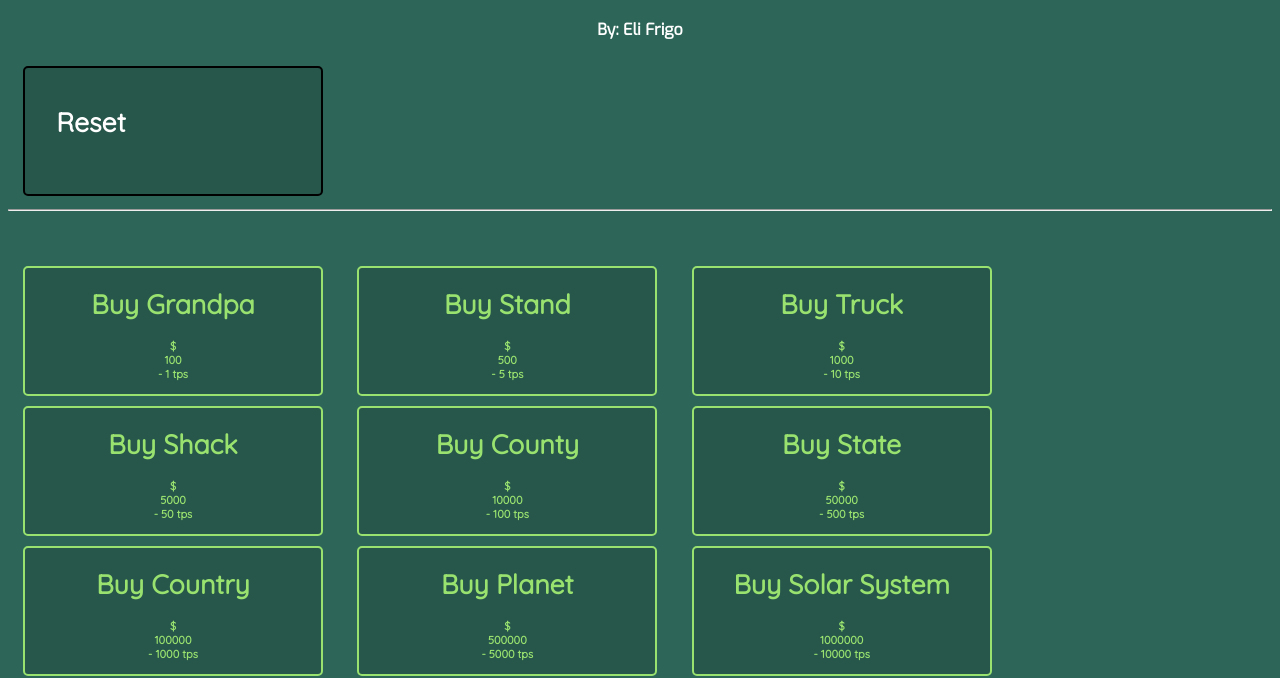
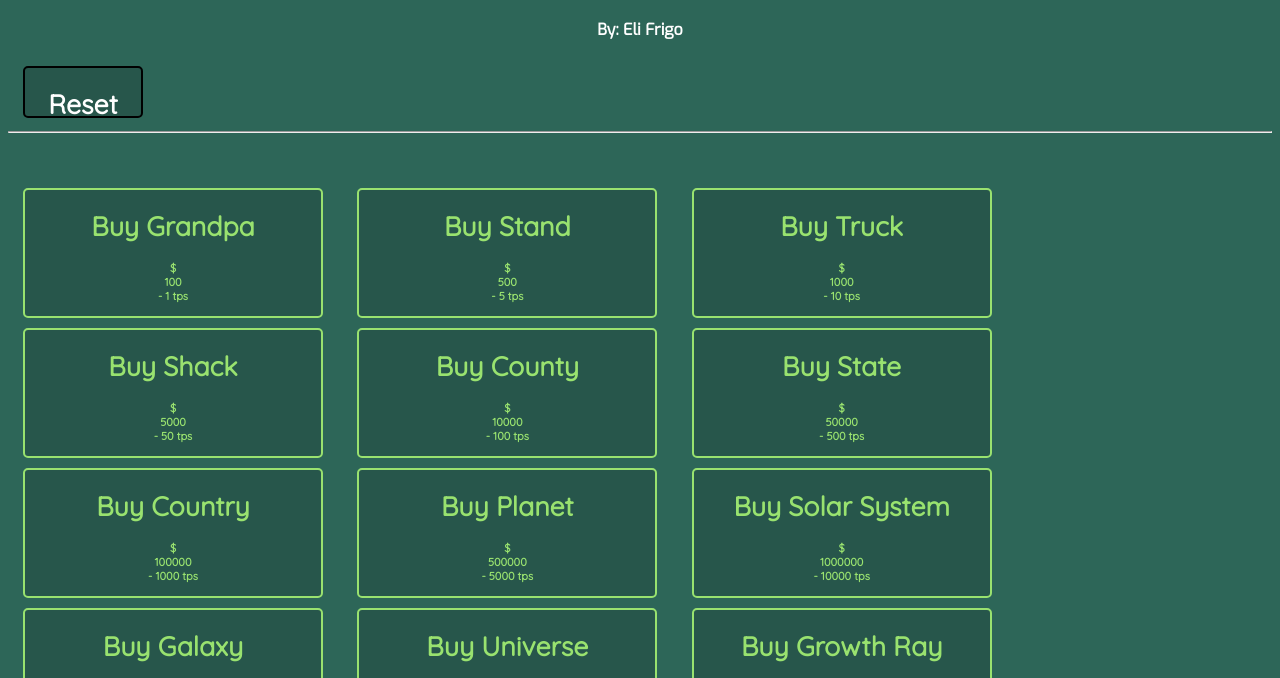
Before and after one commit to EliTheCoder/taco-tapper, a plain HTML site: page index.html in a window 1280 px wide. Shown: the part 66-744 px from the top of the page. Drawn offline with Linux system fonts and the light colour scheme.

Commit message:
Update index.html

```diff
--- a/index.html
+++ b/index.html
@@ -77,7 +77,7 @@
     <body>
     <h1 id="title" class="center">Taco Tapper</h1>
     <h4 class="center">By: Eli Frigo</h4>
-    <button><h1 class="center" id="reset" onclick="resetPrice();">Reset</h1></button>
+    <button id="reset"><h1 class="center" onclick="resetPrice();">Reset</h1></button>
     <hr style="color: gray;"/>
     <br /><br />
     <button class="center q" onclick="shop.buy(shop.grandpas, 1, grandpas);"><h1>Buy Grandpa</h1><h5>$<div id="grandpas">100</div> - 1 tps</h5></button>
```
